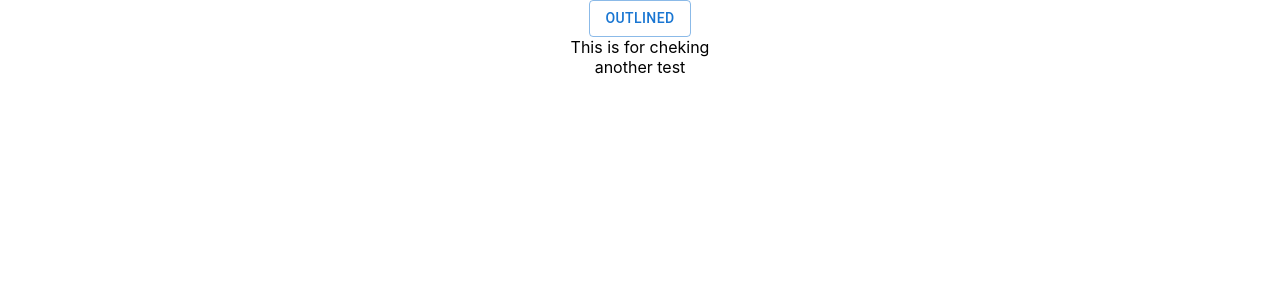
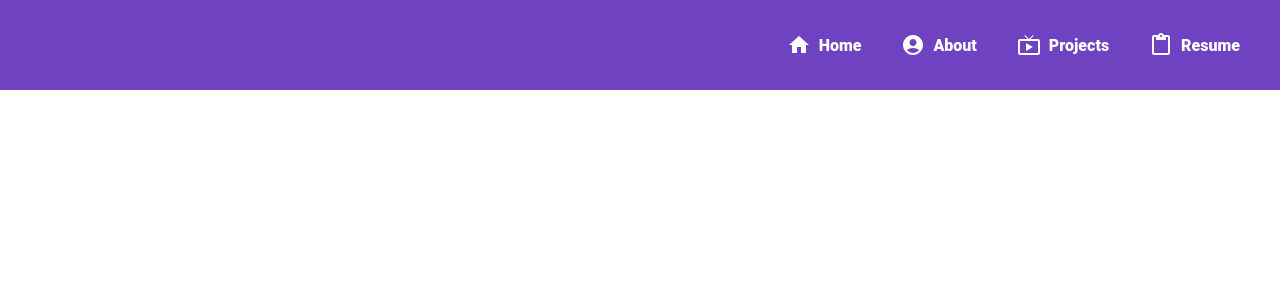
Before and after one commit to Sushantshekharzz/Portfolio, a React (Create React App) app: page / in a window 1280 px wide. Shown: the top 300 px of the page. Built offline with nearby package versions, Linux system fonts and the light colour scheme.

Commit message:
Navbar testing

```diff
--- a/package.json
+++ b/package.json
@@ -5,10 +5,12 @@
   "dependencies": {
     "@emotion/react": "^11.14.0",
     "@emotion/styled": "^11.14.0",
+    "@mui/icons-material": "^6.3.0",
     "@mui/material": "^6.3.0",
     "cra-template": "1.2.0",
     "react": "^19.0.0",
     "react-dom": "^19.0.0",
+    "react-router-dom": "^7.1.1",
     "react-scripts": "5.0.1",
     "web-vitals": "^4.2.4"
   },
--- a/src/App.js
+++ b/src/App.js
@@ -1,12 +1,22 @@
 import './App.css';
 import { Button } from '@mui/material';
+import { BrowserRouter as Router, Routes, Route } from 'react-router-dom';
+import Home from './component/Home';
+import About from './component/About';
+import Projects from './component/Projects';
+import Resume from './component/Resume';
 
 function App() {
   return (
-    <div className="App">
-      <Button variant="outlined">Outlined</Button>
-      <div>This is for cheking</div>
-      <div>another test</div>
+    <div >
+    <Router>
+      <Routes>
+        <Route path='/'  element={<Home/>}/>
+        <Route path='/about'  element={<About/>}/>
+        <Route path='/projects'  element={<Projects/>}/>
+        <Route path='/resume'  element={<Resume/>}/>
+      </Routes>
+    </Router>
     </div>
   );
 }
--- /dev/null
+++ b/src/component/About.js
@@ -0,0 +1,10 @@
+import React from 'react'
+import Navbar from './Navbar'
+
+export default function About() {
+  return (
+    <div>
+        <Navbar/>
+    </div>
+  )
+}
--- /dev/null
+++ b/src/component/Home.js
@@ -0,0 +1,8 @@
+import React from 'react'
+import Navbar from './Navbar'
+
+export default function Home() {
+  return (
+    <div><Navbar/></div>
+  )
+}
--- /dev/null
+++ b/src/component/Navbar.js
@@ -0,0 +1,24 @@
+import React from 'react'
+import './navbar.css'
+import { Box } from '@mui/material';
+import Link from '@mui/material/Link';
+import HomeIcon from '@mui/icons-material/Home';
+import AccountCircleIcon from '@mui/icons-material/AccountCircle';
+import ContentPasteIcon from '@mui/icons-material/ContentPaste';
+import LiveTvIcon from '@mui/icons-material/LiveTv';
+
+
+export default function Navbar() {
+    return (
+        <Box sx={{ backgroundColor: '#6f42c1', display: 'flex', justifyContent: 'flex-end', width: '100%', height: 90, alignItems: 'center' }}>
+            <HomeIcon sx={{ marginRight: 1, color: 'white' }} />
+            <Link href="/" sx={{ color: 'white', marginRight: 5, textDecoration: 'none', fontFamily: 'Roboto, sans-serif', fontWeight: 800 }}>Home</Link>
+            <AccountCircleIcon sx={{ marginRight: 1, color: 'white' }} />
+            <Link href="/about" sx={{ color: 'white', marginRight: 5, textDecoration: 'none', fontFamily: 'Roboto, sans-serif', fontWeight: 800 }}>About</Link>
+            <LiveTvIcon sx={{ marginRight: 1, color: 'white' }} />
+            <Link href="/projects" sx={{ color: 'white', marginRight: 5, textDecoration: 'none', fontFamily: 'Roboto, sans-serif', fontWeight: 800 }}>Projects</Link>
+            <ContentPasteIcon sx={{ marginRight: 1, color: 'white' }} />
+            <Link href="/resume" sx={{ color: 'white', marginRight: 5, textDecoration: 'none', fontFamily: 'Roboto, sans-serif', fontWeight: 800 }}>Resume</Link>
+        </Box>
+    )
+}
--- /dev/null
+++ b/src/component/Projects.js
@@ -0,0 +1,7 @@
+import React from 'react'
+
+export default function Projects() {
+  return (
+    <div>Projects</div>
+  )
+}
--- /dev/null
+++ b/src/component/Resume.js
@@ -0,0 +1,7 @@
+import React from 'react'
+
+export default function Resume() {
+  return (
+    <div>Resume</div>
+  )
+}
--- /dev/null
+++ b/src/component/navbar.css
@@ -0,0 +1,3 @@
+.container {
+    background-color: blue;
+}
```
Also changed, not shown: 1 other file (tests, documents, lock files or other folders).
